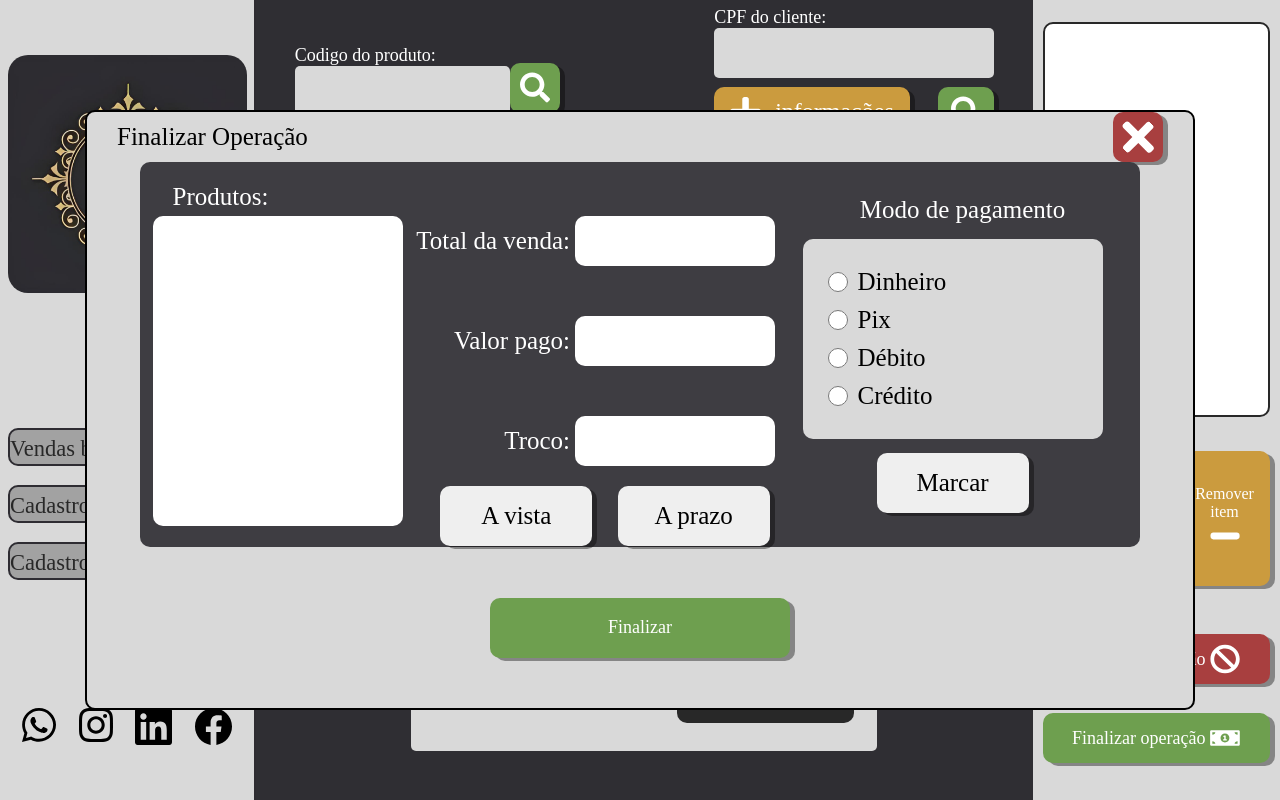
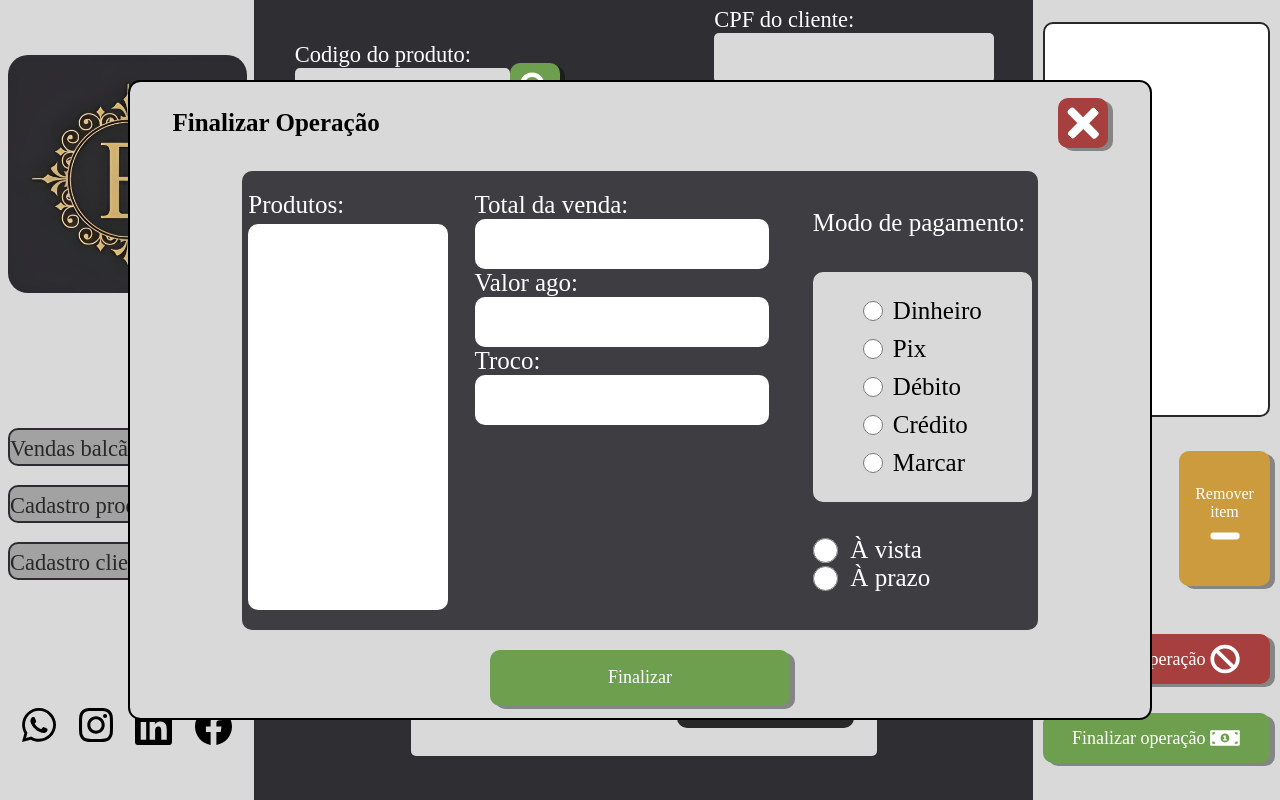
Before and after one commit to PedroLeuchs/software-Encanto-da-Moda, a plain HTML site: page web/html/vendas.html in a window 1280 px wide. Both pictures are taken after a click on the button "Finalizar operação". Drawn offline with Linux system fonts and the light colour scheme; a web font is replaced by a local one.

Commit message:
fixing modal

```diff
--- a/web/css/finalizarOp.css
+++ b/web/css/finalizarOp.css
@@ -7,6 +7,10 @@
 }
 p {
   margin: 0px;
+}
+
+.title {
+  color: #fff;
 }
 
 body {
@@ -19,18 +23,7 @@ body {
   background-color: #3e3d42;
   font-size: 20px;
 }
-.modalOp {
-  border: 2px solid black;
-  margin-top: 20px;
-  width: 80vw;
-  height: 80vh;
-  background-color: #d9d9d9;
-  display: flex;
-  flex-direction: column;
-  align-items: center;
-  justify-content: space-around;
-  border-radius: 10px;
-}
+
 .fechar {
   width: 50px;
   height: 50px;
@@ -59,20 +52,14 @@ body {
 }
 .finalizarCompra {
   background-color: #3e3d42;
-  width: 1000px;
-  height: 434px;
+  width: 80%;
+  height: 80%;
+  padding: 0.8rem 0;
   border-radius: 10px;
   display: flex;
-  align-items: center;
   justify-content: space-evenly;
 }
-.buttonfc {
-  height: 10%;
-  width: 100%;
-  display: flex;
-  align-items: center;
-  justify-content: center;
-}
+
 .finalizar {
   width: 300px;
   height: 60px;
@@ -86,30 +73,19 @@ body {
   background-color: #6e9f4f;
 }
 
-.OpParte1 {
-  width: 25%;
-  height: 95%;
+.box {
+  height: 100%;
   display: flex;
   flex-direction: column;
-  justify-content: center;
 }
-.OpParte2 {
-  width: 40%;
-  height: 90%;
-  /* background-color: #D9D9D9; */
+
+.box:nth-child(3) {
+  justify-content: space-around;
 }
-.OpParte3 {
-  width: 25%;
-  height: 90%;
-  display: flex;
-  flex-direction: column;
-  align-items: center;
-  justify-content: space-evenly;
-  margin-right: 50px;
-}
+
 .listaprodutosOP {
-  width: 100%;
-  height: 85%;
+  width: 8rem;
+  height: 100%;
   background-color: #fff;
   border-radius: 10px;
   margin-top: 5px;
@@ -121,24 +97,27 @@ body {
 }
 .totalVendaOp {
   width: 100%;
-  margin-top: 35px;
-  height: 250px;
+  padding: 0 0.8rem;
+  height: 100%;
   display: flex;
   flex-direction: column;
   align-items: flex-end;
   justify-content: space-between;
 }
 .inputsOp {
+  width: 100%;
   display: flex;
-  flex-direction: row;
-  align-items: center;
-  justify-content: center;
-  margin-right: 20px;
+  flex-direction: column;
+  align-items: flex-start;
+}
+
+.inputsOp p {
+  color: #fff;
 }
 
 .inputOp {
-  width: 200px;
-  height: 50px;
+  width: 100%;
+  height: 2rem;
   border-radius: 10px;
 }
 .metodosPag {
@@ -160,20 +139,11 @@ body {
   border-radius: 10px;
 }
 .imagensOp {
-  display: flex;
-  flex-direction: column;
   background-color: #d9d9d9;
-  width: 300px;
-  height: 200px;
+  padding: 1rem 2rem;
   border-radius: 10px;
+}
 
-  justify-content: space-around;
-}
-.monpix {
-  display: flex;
-  align-items: center;
-  justify-content: space-around;
-}
 .money {
   width: 90px;
   height: 55px;
@@ -208,8 +178,8 @@ body {
   width: 100%;
   display: flex;
   flex-direction: column;
+  align-items: flex-start;
   gap: 0.4rem;
-  padding: 0 1rem;
 }
 
 .radioGroup input {
@@ -224,15 +194,37 @@ body {
   gap: 0.4rem;
 }
 
+.radioGroupPagamento input {
+  width: 1rem;
+  height: 1rem;
+}
+
+.radioGroupPagamento {
+  display: flex;
+  flex-direction: column;
+  justify-content: space-between;
+  color: #fff;
+}
+
+.radioGroupPagamento div {
+  display: flex;
+  align-items: center;
+  gap: 0.5rem;
+}
+
 .modalOp {
-  margin-top: 20px;
-  width: 1110px;
-  height: 600px;
+  width: 80%;
+  height: 80%;
   position: fixed;
   display: none;
+  flex-direction: column;
+  background-color: #d9d9d9;
+  border: 2px solid #000;
+  border-radius: 0.5rem;
   z-index: 999;
-  justify-content: center;
   align-items: center;
+  gap: 0.8rem;
+  padding: 0.5rem;
 }
 .active2 {
   display: flex;
--- a/web/css/stylevendas.css
+++ b/web/css/stylevendas.css
@@ -168,10 +168,8 @@ button:hover {
   border-radius: 5px;
 }
 .pi {
-  /* border: #D9D9D9 solid 2px; */
-  margin: 0%;
   font-family: "Tiro Gurmukhi", serif;
-  font-size: 18px;
+  font-size: 0.9rem;
   color: white;
 }
 .p2 {
--- a/web/html/vendas.html
+++ b/web/html/vendas.html
@@ -23,7 +23,7 @@
   <body>
     <div class="modalOp">
       <div class="top">
-        <p>Finalizar Operação</p>
+        <h4>Finalizar Operação</h4>
         <button class="fechar">
           <img
             src="../assets/plus.svg"
@@ -35,41 +35,36 @@
       </div>
 
       <div class="finalizarCompra">
-        <div class="OpParte1">
-          <p style="color: white; margin: 0px; margin-left: 20px">Produtos:</p>
+        <div class="box">
+          <label class="title">Produtos:</label>
           <div class="listaprodutosOP"></div>
         </div>
-        <div class="OpParte2">
+        <div class="box">
           <div class="valor">
             <div class="totalVendaOp">
               <div class="inputsOp">
-                <p style="color: white; margin-right: 5px">Total da venda:</p>
+                <label class="title">Total da venda:</label>
                 <input type="text" class="inputOp" />
               </div>
               <div class="inputsOp">
-                <p style="color: white; margin-right: 5px">Valor pago:</p>
+                <label class="title">Valor ago:</label>
                 <input type="text" class="inputOp" />
               </div>
               <div class="inputsOp">
-                <p style="color: white; margin-right: 5px">Troco:</p>
+                <label class="title">Troco:</label>
                 <input type="text" class="inputOp" />
               </div>
-            </div>
-            <div class="metodosPag">
-              <button class="vista">A vista</button>
-              <button class="prazo">A prazo</button>
             </div>
             <div class="ValorPag"></div>
             <div class="troco"></div>
           </div>
           <div class="metodoPag"></div>
         </div>
-        <div class="OpParte3">
-          <p style="color: white; margin: 0px; margin-left: 20px">
-            Modo de pagamento
-          </p>
+        <div class="box">
+          <label class="title">
+            Modo de pagamento:
+          </label>
           <div class="imagensOp">
-            <div class="monpix">
             <div class="radioGroup">
               <div>
                 <input type="radio" name="formPagamento" id="dinheiro" />
@@ -87,52 +82,27 @@
                 <input type="radio" name="formPagamento" id="credito" />
                 <label for="credito">Crédito</label>
               </div>
-
-                <!-- <button class="money">
-                  <img width="55px" src="../assets/fc.svg" alt="" srcset="" />
-                </button> -->
-              </div>
-
-              <!-- <div class="dinheiro">
-                <p>Pix</p>
-                <button class="money">
-                  <img src="../assets/pix.svg" alt="" />
-                </button>
+              <div>
+                <input type="radio" name="formPagamento" id="marcar" />
+                <label for="marcar">Marcar</label>
               </div>
             </div>
-            <div class="cartoes">
-              <div class="credito">
-                <p>Credito</p>
-                <button class="modopagbutton">
-                  <img
-                    src="../assets/credito.svg"
-                    class="cartao"
-                    alt=""
-                    srcset=""
-                  />
-                </button>
           </div>
-              <div class="debito">
-                <p>Debito</p>
-                <button class="modopagbutton">
-                  <img
-                    src="../assets/debito.svg"
-                    class="cartao"
-                    alt=""
-                    srcset=""
-                  />
-                </button>
-              </div> -->
+          <section class="radioGroupPagamento">
+            <div>
+              <input type="radio" name="tipo" id="avista" />
+              <label for="avista">À vista</label>
+            </div>
+            <div>
+              <input type="radio" name="tipo" id="aprazo" />
+              <label for="aprazo">À prazo</label>
+            </div>
+          </section>
         </div>
       </div>
-          <button class="prazo">Marcar</button>
-        </div>
-      </div>
-      <div class="buttonfc">
       <button class="finalizar">
         <p class="par2">Finalizar</p>
       </button>
-      </div>
     </div>
     <div class="conteiner">
       <!-- modal -->
@@ -366,7 +336,7 @@
           <!-- fim codigo -->
 
           <div class="informacoes">
-            <p class="pi">descrição:</p>
+            <p class="pi">Descrição:</p>
             <div class="tela3">
               <div class="descricao2">
                 <div class="descricao">
```
Lines whose indentation alone changed are shown as unchanged.
